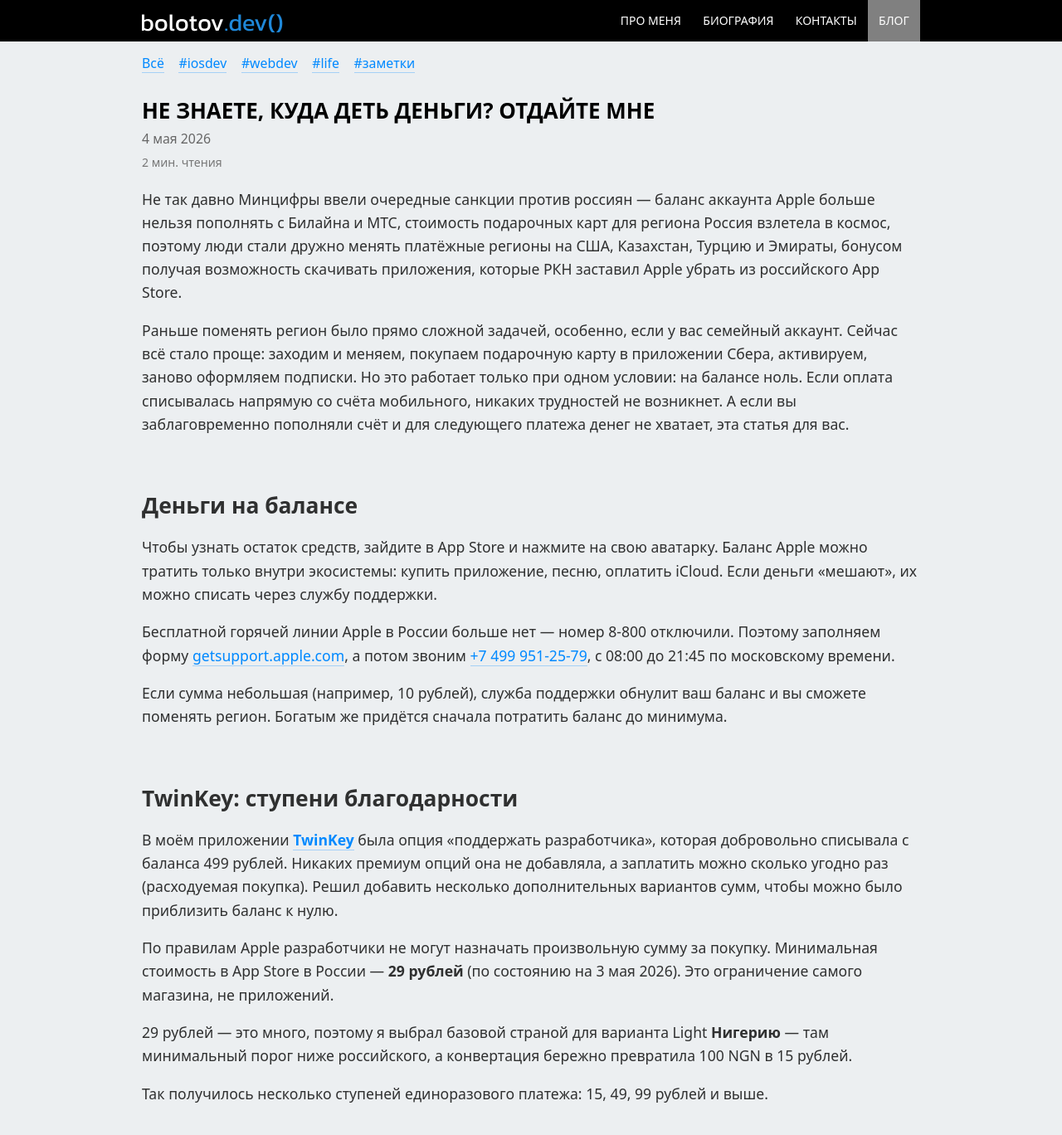
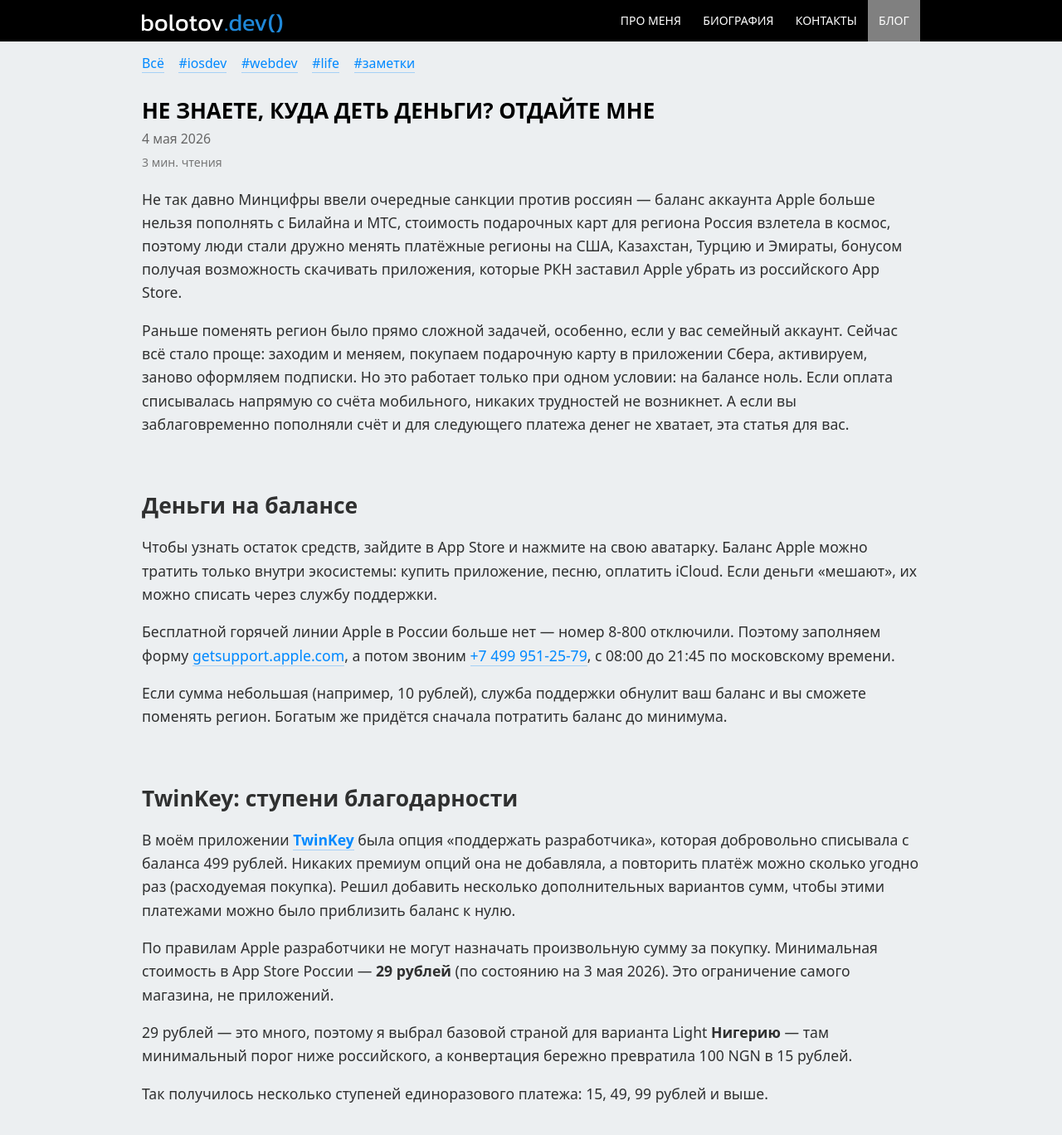
Before and after one commit to artembolotov/artembolotov.github.io, a Jekyll site: the page built from blog/_posts/2026-05-04-spend-apple-balance.md, in a window 1280 px wide and 1400 px high. Shown: the top 1368 px of the window at 83% size. Built offline with Jekyll 4.4.1, drawn with Linux system fonts in a browser that asks for light colours.

Commit message:
Some fixes

```diff
--- a/blog/_posts/2026-05-04-spend-apple-balance.md
+++ b/blog/_posts/2026-05-04-spend-apple-balance.md
@@ -20,9 +20,9 @@
 
 ## TwinKey: ступени благодарности
 
-В моём приложении **[TwinKey](https://twinkey.app){:target="_blank" rel="noopener"}** была опция «поддержать разработчика», которая добровольно списывала с баланса 499 рублей. Никаких премиум опций она не добавляла, а заплатить можно сколько угодно раз (расходуемая покупка). Решил добавить несколько дополнительных вариантов сумм, чтобы можно было приблизить баланс к нулю.
+В моём приложении **[TwinKey](https://twinkey.app){:target="_blank" rel="noopener"}** была опция «поддержать разработчика», которая добровольно списывала с баланса 499 рублей. Никаких премиум опций она не добавляла, а повторить платёж можно сколько угодно раз (расходуемая покупка). Решил добавить несколько дополнительных вариантов сумм, чтобы этими платежами можно было приблизить баланс к нулю.
 
-По правилам Apple разработчики не могут назначать произвольную сумму за покупку. Минимальная стоимость в App Store в России&nbsp;— **29 рублей** (по состоянию на 3 мая 2026). Это ограничение самого магазина, не приложений.
+По правилам Apple разработчики не могут назначать произвольную сумму за покупку. Минимальная стоимость в App Store России&nbsp;— **29 рублей** (по состоянию на 3 мая 2026). Это ограничение самого магазина, не приложений.
 
 29 рублей&nbsp;— это много, поэтому я выбрал базовой страной для варианта Light **Нигерию**&nbsp;— там минимальный порог ниже российского, а конвертация бережно превратила 100 NGN в 15 рублей.
 
@@ -30,7 +30,7 @@
 
 ## Как потратить остаток
 
-**[TwinKey](https://apps.apple.com/app/id6450484235)**&nbsp;— это моё приложение для двухфакторной аутентификации. Тот же гугл аутентификатор, только отечественный, с дополнительными опциями. Поддерживает любые TOTP-коды, можно даже госуслуги вместо Макса подтверждать им, без интернета вообще. Но если вы только скачали его, нужно добавить какой-нибудь аккаунт. Можете отсканировать этот код (или сделайте скрин и скормите TwinKey&nbsp;— он умеет распознавать коды из сохранённых изображений):
+**[TwinKey](https://apps.apple.com/app/id6450484235){:target="_blank" rel="noopener"}**&nbsp;— это моё приложение для двухфакторной аутентификации. Тот же гугл аутентификатор, только отечественный, с дополнительными опциями. Поддерживает любые TOTP-коды, можно даже госуслуги вместо Макса подтверждать им, без интернета вообще. Но если вы только скачали его, нужно добавить какой-нибудь аккаунт. Можете отсканировать этот код (или сделайте скрин и скормите TwinKey&nbsp;— он умеет распознавать коды из сохранённых изображений):
 
 ![QR-код для TwinKey](/blog/img/2026-05-04-spend-apple-balance/qr.svg)
 
```
